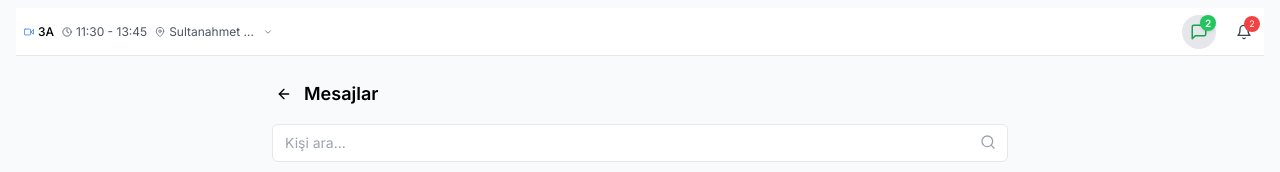
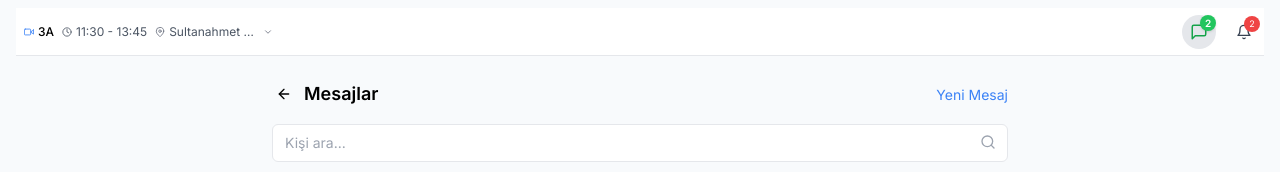
Before and after one commit to ismetkaradag/setflow, a Next.js app: page /mesajlar in a window 1280 px wide. Shown: the top 172 px of the page. Built offline with nearby package versions, Linux system fonts and the light colour scheme.

Commit message:
13.05 fixes 2.1

```diff
--- a/app/(main)/mesajlar/page.tsx
+++ b/app/(main)/mesajlar/page.tsx
@@ -51,6 +51,11 @@ export default function MessagesPage() {
           <FiArrowLeft />
         </Link>
         <h1 className="text-lg font-semibold">Mesajlar</h1>
+        <div className="ml-auto">
+            <Link href="/mesajlar/yeni" className="text-primary text-sm">
+                Yeni Mesaj
+            </Link>
+        </div>
       </div>
 
       {/* Arama çubuğu */}
```
